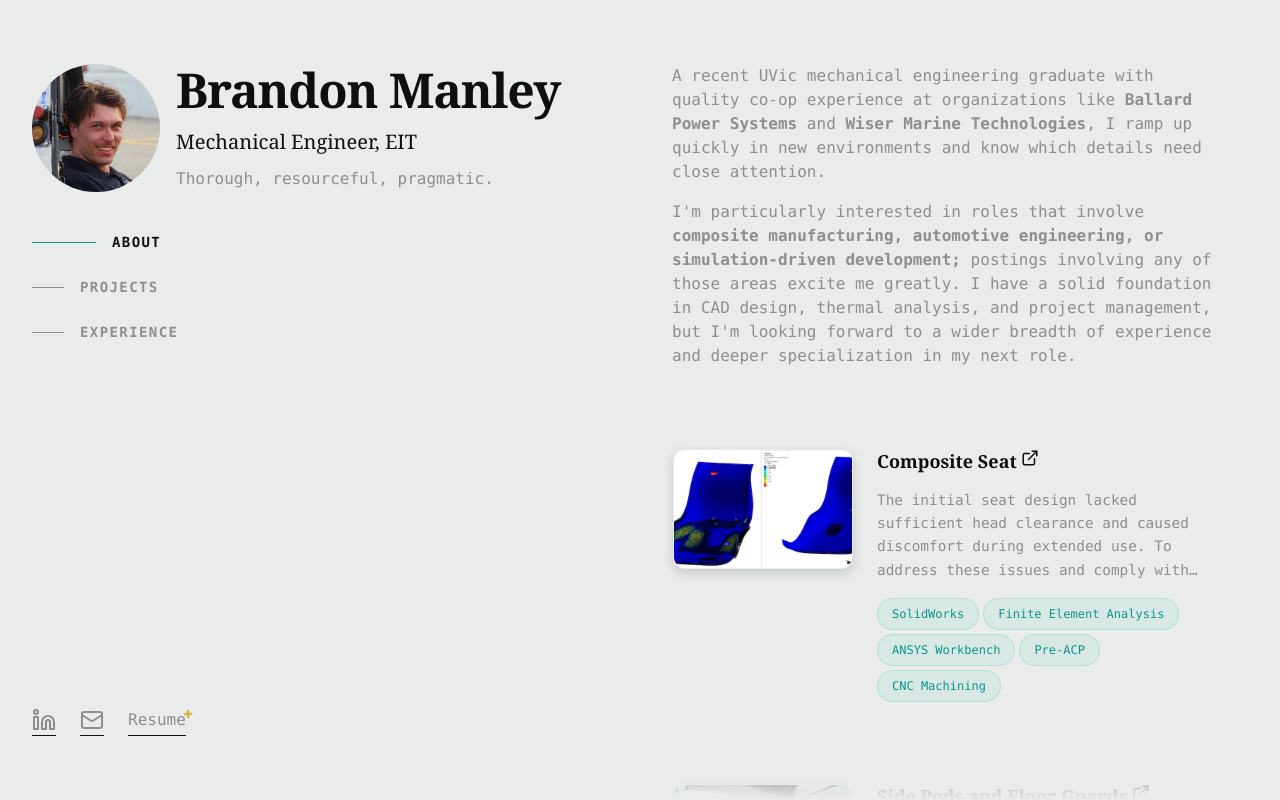
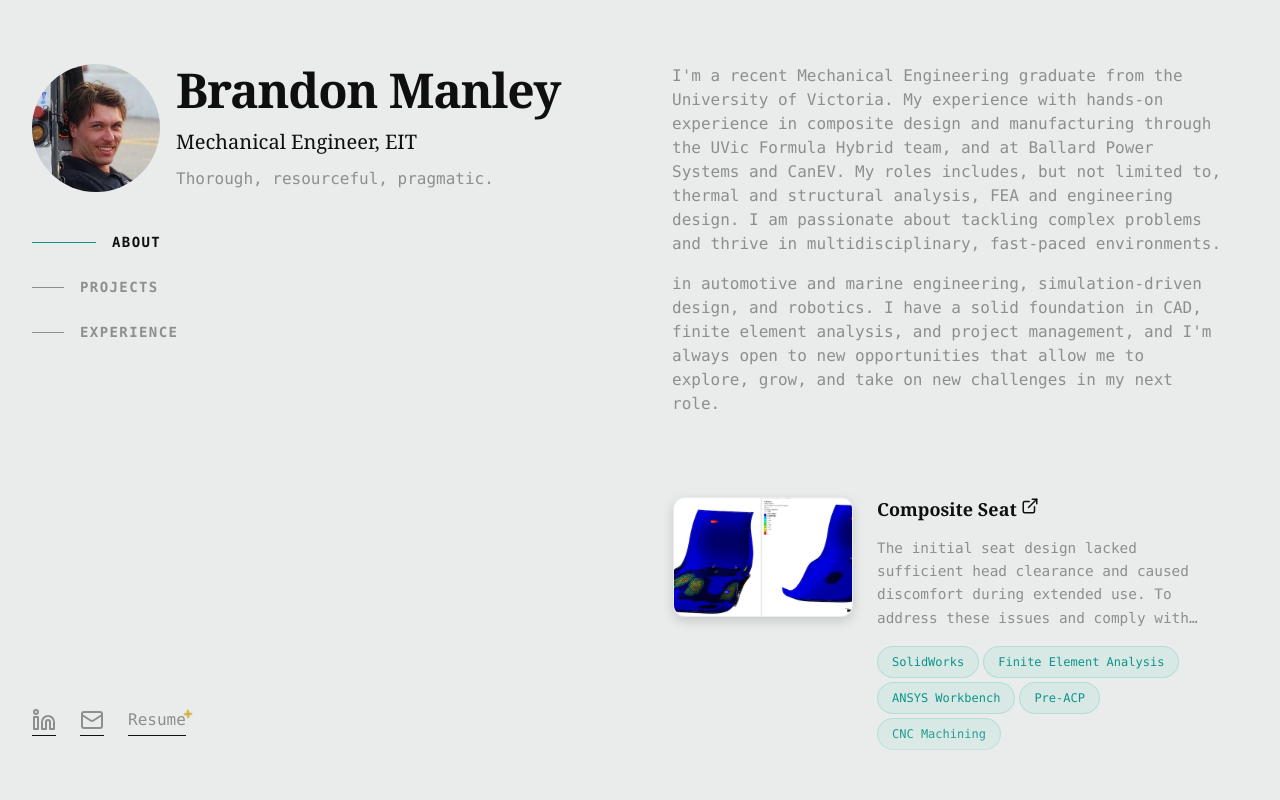
Before and after one commit to bmanley95/mech-eng-portfolio, a React (Vite) app: page / in a window 1280 px wide. Built offline with nearby package versions, Linux system fonts and the light colour scheme; no server answers; a web font is replaced by a local one.

Commit message:
chore: updated portfolio intro/exp
Signed-off-by: Brandon Manley <brm2495@gmail.com>

```diff
--- a/src/data/portfolioConfig.ts
+++ b/src/data/portfolioConfig.ts
@@ -18,9 +18,9 @@ export const portfolioConfig = {
     'https://calendar.google.com/calendar/appointments/schedules/AcZssZ3Qn6VCoz3I8WdYPB-Zu4HUw2bq9wQJUeXDGKx9dJY_z4W8NZp1w73j7OdtOZQai8bcyQhuNy4Q?gv=true',
   bio: {
     intro:
-      'A recent UVic mechanical engineering graduate with quality co-op experience at organizations like <strong>Ballard Power Systems</strong> and <strong>Wiser Marine Technologies</strong>, I ramp up quickly in new environments and know which details need close attention.',
+      "I'm a recent Mechanical Engineering graduate from the University of Victoria. My experience  with hands-on experience in composite design and manufacturing through the UVic Formula Hybrid team, and  at Ballard Power Systems and CanEV. My roles includes, but not limited to, thermal and structural analysis, FEA and engineering design. I am passionate about tackling complex problems and thrive in multidisciplinary, fast-paced environments.",
     experience:
-      "I'm particularly interested in roles that involve <strong>composite manufacturing, automotive engineering, or simulation-driven development;</strong> postings involving any of those areas excite me greatly. I have a solid foundation in CAD design, thermal analysis, and project management, but I'm looking forward to a wider breadth of experience and deeper specialization in my next role.",
+      "in automotive and marine engineering, simulation-driven design, and robotics. I have a solid foundation in CAD, finite element analysis, and project management, and I'm always open to new opportunities that allow me to explore, grow, and take on new challenges in my next role.",
     // change below
     personal: '',
   },
@@ -36,7 +36,7 @@ export const portfolioConfig = {
       location: 'Victoria, BC',
       duration: 'Aug 2024 - Present',
       description:
-        'Redesigned and manufactured improved components for the UVic Formula Hybrid car, helping qualify the team for competition for the first time in years',
+        'Redesigned and manufactured components for the UVic Formula Hybrid car, helping qualify the team for competition for the first time since 2019.',
       technologies: [
         'SolidWorks',
         'ANSYS',
@@ -50,7 +50,7 @@ export const portfolioConfig = {
       company: 'University of Victoria',
       location: 'Victoria, BC',
       duration: 'Sep 2024 - Dec 2024',
-      description: 'Designed and prototyped...',
+      description: 'I developed a in matlab to perform thermal analysis Developed a matlab tool to determine the static and transient response for bus-bars in high voltage energy storage system.',
       technologies: ['MATLAB', 'CFD Analysis', 'Patent Applications'],
       link: 'https://www.uvic.ca/ecs/research-and-industry/ecs-research/index.php',
     },
```
